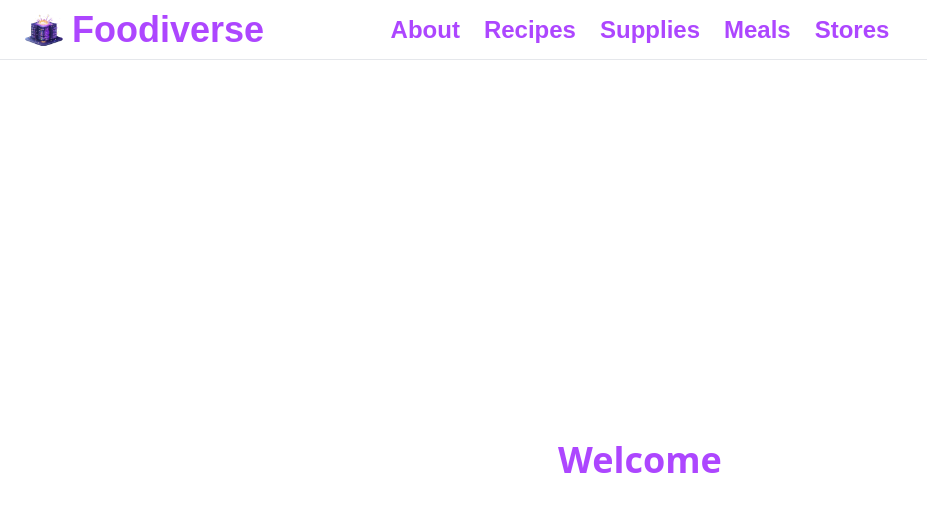
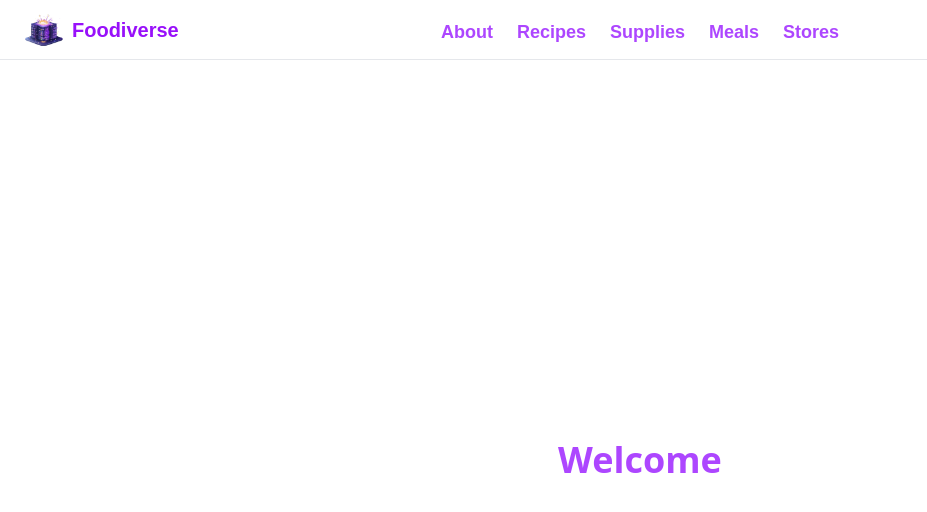
Before and after one commit to atGit2021/meal-maven, a Next.js app: page / in a window 1280 px wide. Shown: the top 512 px of the page, without its empty margins (0-927 px from the left). Built offline with nearby package versions, Linux system fonts and the light colour scheme.

Commit message:
dry up some of the css

```diff
--- a/app/globals.css
+++ b/app/globals.css
@@ -12,6 +12,7 @@
   }
 }
 
+@layer base {
   body {
     background: var(--background);
     color: var(--foreground);
@@ -25,3 +26,30 @@ h1 {
   h2 {
     @apply text-2xl font-bold text-purple-500;
   }
+}
+
+@layer components {
+  /* Header container */
+  .header-style {
+    @apply w-full px-6 py-4 bg-white dark:bg-black border-b border-gray-200 dark:border-gray-800 z-50 sticky top-0 h-[60px];
+  }
+
+  /* Logo styles */
+  .logo-container {
+    @apply flex items-center space-x-2 z-10;
+  }
+
+  /* Navigation links */
+  .nav-link {
+    @apply text-lg font-bold;
+  }
+
+  .nav-link:hover {
+    @apply text-purple-300;
+  }
+
+  /* Mobile Menu container */
+  .mobile-menu {
+    @apply lg:hidden mt-2 bg-white dark:bg-black shadow-md py-4 px-6;
+  }
+}
--- a/components/header.tsx
+++ b/components/header.tsx
@@ -9,40 +9,42 @@ export default function Header() {
   const [menuOpen, setMenuOpen] = useState(false);
 
   return (
-    <header className="w-full px-6 py-4 bg-white dark:bg-black border-b border-gray-200 dark:border-gray-800 z-50 sticky top-0 h-[60px]">
+    <header className="header-style">
       <div className="relative flex items-center justify-between h-full">
         {/* Left: Logo */}
-        <div className="flex items-center space-x-2 z-10">
-          <Link href="/" className="flex items-center space-x-2">
+        <div className="logo-container">
+          <Link href="/" className="flex items-center space-x-2 group">
             <Image src="/logo.png" alt="logo" width={40} height={40} />
-            <h1 className="text-xl font-bold text-purple-600">Foodiverse</h1>
+            <h1 className="text-xl font-bold text-purple-600 group-hover:text-purple-300">
+              Foodiverse
+            </h1>
           </Link>
         </div>
 
         {/* Center: Navigation (only on lg and up) */}
         <nav className="hidden lg:flex absolute left-1/2 top-1/2 transform -translate-x-1/2 -translate-y-1/2 space-x-6 text-sm font-medium z-0">
           <h2>
-            <Link href="/about" className="hover:text-purple-500">
+            <Link href="/about" className="nav-link">
               About
             </Link>
           </h2>
           <h2>
-            <Link href="/recipes" className="hover:text-purple-500">
+            <Link href="/recipes" className="nav-link">
               Recipes
             </Link>
           </h2>
           <h2>
-            <Link href="/supplies" className="hover:text-purple-500">
+            <Link href="/supplies" className="nav-link">
               Supplies
             </Link>
           </h2>
           <h2>
-            <Link href="/meals" className="hover:text-purple-500">
+            <Link href="/meals" className="nav-link">
               Meals
             </Link>
           </h2>
           <h2>
-            <Link href="/stores" className="hover:text-purple-500">
+            <Link href="/stores" className="nav-link">
               Stores
             </Link>
           </h2>
@@ -62,30 +64,50 @@ export default function Header() {
 
       {/* Mobile Menu Dropdown (visible only on mobile when menu is open) */}
       {menuOpen && (
-        <div className="lg:hidden mt-2 bg-white dark:bg-black shadow-md py-4 px-6">
+        <div className="mobile-menu">
           <nav className="flex flex-col space-y-4 text-sm font-medium">
             <h2>
-              <Link href="/about" onClick={() => setMenuOpen(false)}>
+              <Link
+                href="/about"
+                onClick={() => setMenuOpen(false)}
+                className="nav-link"
+              >
                 About
               </Link>
             </h2>
             <h2>
-              <Link href="/recipes" onClick={() => setMenuOpen(false)}>
+              <Link
+                href="/recipes"
+                onClick={() => setMenuOpen(false)}
+                className="nav-link"
+              >
                 Recipes
               </Link>
             </h2>
             <h2>
-              <Link href="/supplies" onClick={() => setMenuOpen(false)}>
+              <Link
+                href="/supplies"
+                onClick={() => setMenuOpen(false)}
+                className="nav-link"
+              >
                 Supplies
               </Link>
             </h2>
             <h2>
-              <Link href="/meals" onClick={() => setMenuOpen(false)}>
+              <Link
+                href="/meals"
+                onClick={() => setMenuOpen(false)}
+                className="nav-link"
+              >
                 Meals
               </Link>
             </h2>
             <h2>
-              <Link href="/stores" onClick={() => setMenuOpen(false)}>
+              <Link
+                href="/stores"
+                onClick={() => setMenuOpen(false)}
+                className="nav-link"
+              >
                 Stores
               </Link>
             </h2>
```
Lines whose indentation alone changed are shown as unchanged.
